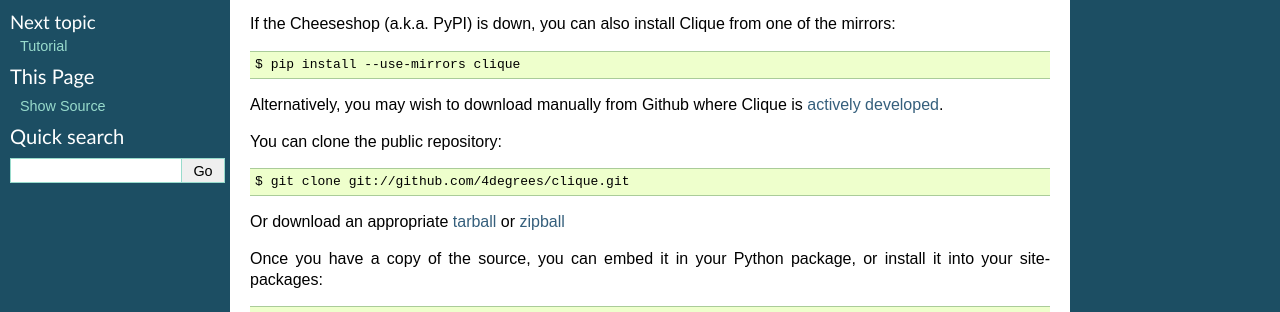
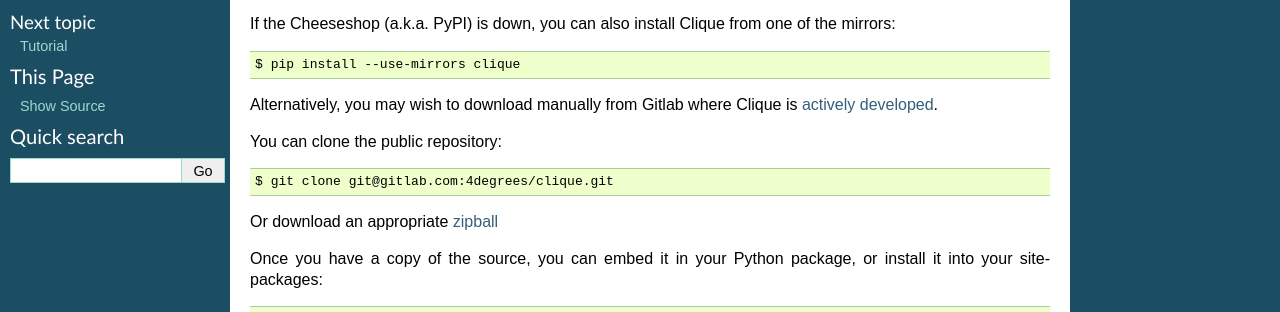
Before and after one commit to 4degrees/clique, a Sphinx documentation site: the page built from doc/guide/installation.rst, in a window 1280 px wide. Shown: the part 158-470 px from the top of the page. Built offline with Sphinx 7.4.7, drawn with Linux system fonts in a browser that asks for light colours.

Commit message:
Update links from Github to Gitlab following project move.

```diff
--- a/README.rst
+++ b/README.rst
@@ -27,7 +27,7 @@
 
 Found a bug? Have an idea on how to make the tool better?
 
-Post it at https://github.com/4degrees/clique/issues
+Post it at https://gitlab.com/4degrees/clique/issues
 
 *********************
 Copyright and license
--- a/doc/guide/installation.rst
+++ b/doc/guide/installation.rst
@@ -18,16 +18,16 @@
 
     $ pip install --use-mirrors clique
 
-Alternatively, you may wish to download manually from Github where Clique
-is `actively developed <https://github.com/4degrees/clique>`_.
+Alternatively, you may wish to download manually from Gitlab where Clique
+is `actively developed <https://gitlab.com/4degrees/clique>`_.
 
 You can clone the public repository::
 
-    $ git clone git://github.com/4degrees/clique.git
+    $ git clone git@gitlab.com:4degrees/clique.git
 
 Or download an appropriate
-`tarball <https://github.com/4degrees/clique/tarball/master>`_ or
-`zipball <https://github.com/4degrees/clique/zipball/master>`_
+`zipball
+<https://gitlab.com/4degrees/clique/repository/archive.zip?ref=master>`_
 
 Once you have a copy of the source, you can embed it in your Python package,
 or install it into your site-packages::
@@ -35,7 +35,7 @@
     $ python setup.py install
 
 Dependencies
--------------
+------------
 
 * `Python <http://python.org>`_ >= 2.6, < 3
 
--- a/setup.py
+++ b/setup.py
@@ -41,7 +41,7 @@
     description='Manage collections with common numerical component.',
     long_description=open('README.rst').read(),
     keywords='sequence, pattern, filesystem, collection, numerical',
-    url='https://github.com/4degrees/clique',
+    url='https://gitlab.com/4degrees/clique',
     author='Martin Pengelly-Phillips',
     author_email='martin@4degrees.ltd.uk',
     license='Apache License (2.0)',
```
